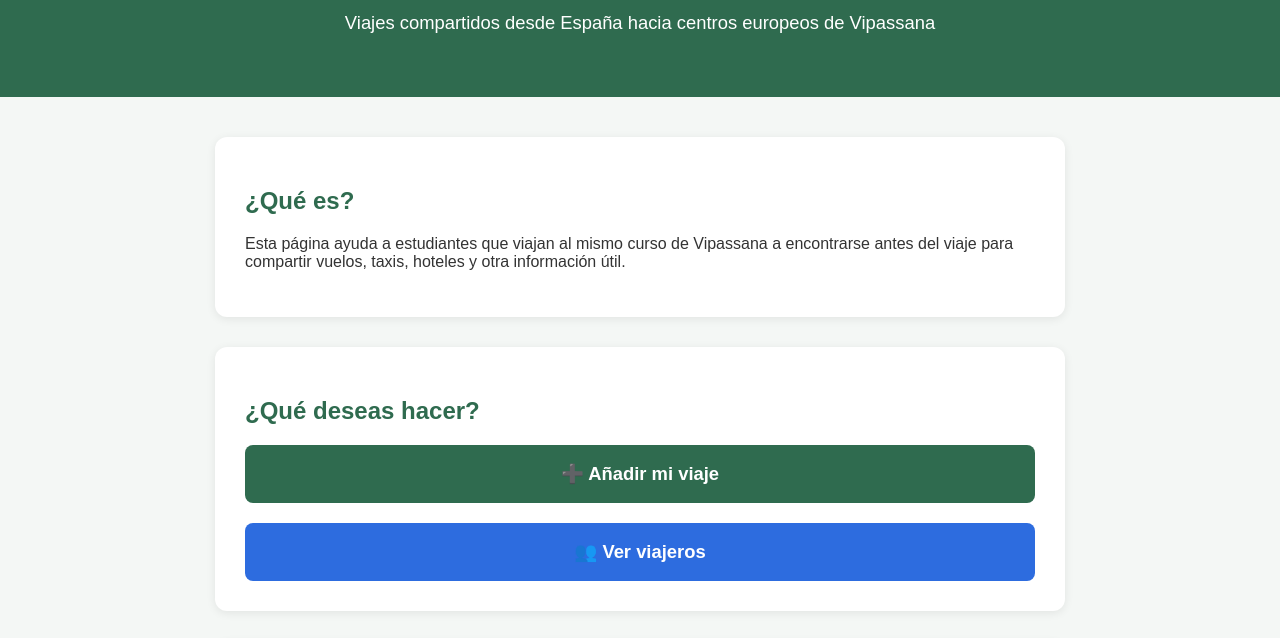
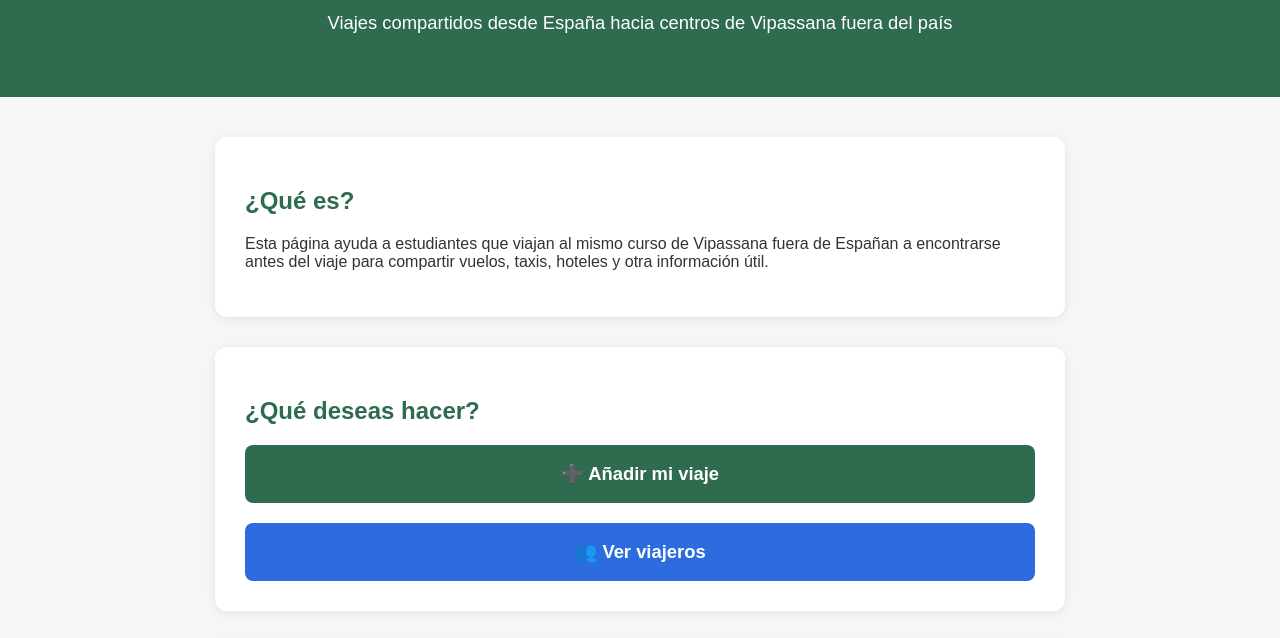
Before and after one commit to jotoca1975/vuelosacursos, a plain HTML site: page index.html in a window 1280 px wide. Shown: the part 91-729 px from the top of the page. Drawn offline with Linux system fonts and the light colour scheme.

Commit message:
Revise travel details for Vipassana courses
Updated text to clarify travel information for Vipassana courses.

```diff
--- a/index.html
+++ b/index.html
@@ -117,7 +117,7 @@
 <h1>✈️ Vuelos a Cursos</h1>
 
 <p>
-Viajes compartidos desde España hacia centros europeos de Vipassana
+Viajes compartidos desde España hacia centros de Vipassana fuera del país
 </p>
 
 </header>
@@ -130,7 +130,7 @@
 
 <p>
 
-Esta página ayuda a estudiantes que viajan al mismo curso de Vipassana a encontrarse antes del viaje para compartir vuelos, taxis, hoteles y otra información útil.
+Esta página ayuda a estudiantes que viajan al mismo curso de Vipassana fuera de Españan a encontrarse antes del viaje para compartir vuelos, taxis, hoteles y otra información útil.
 
 </p>
 
```
